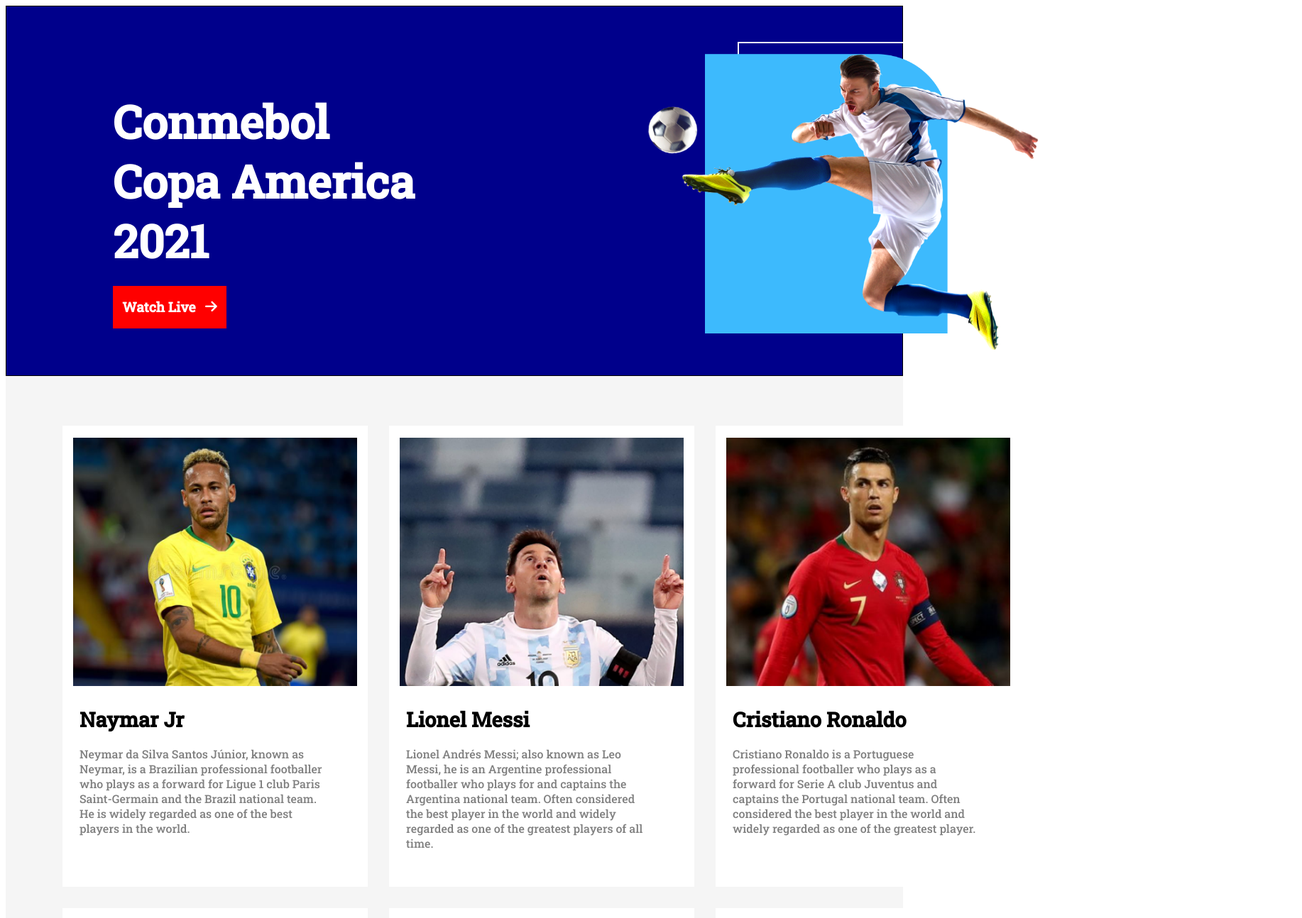
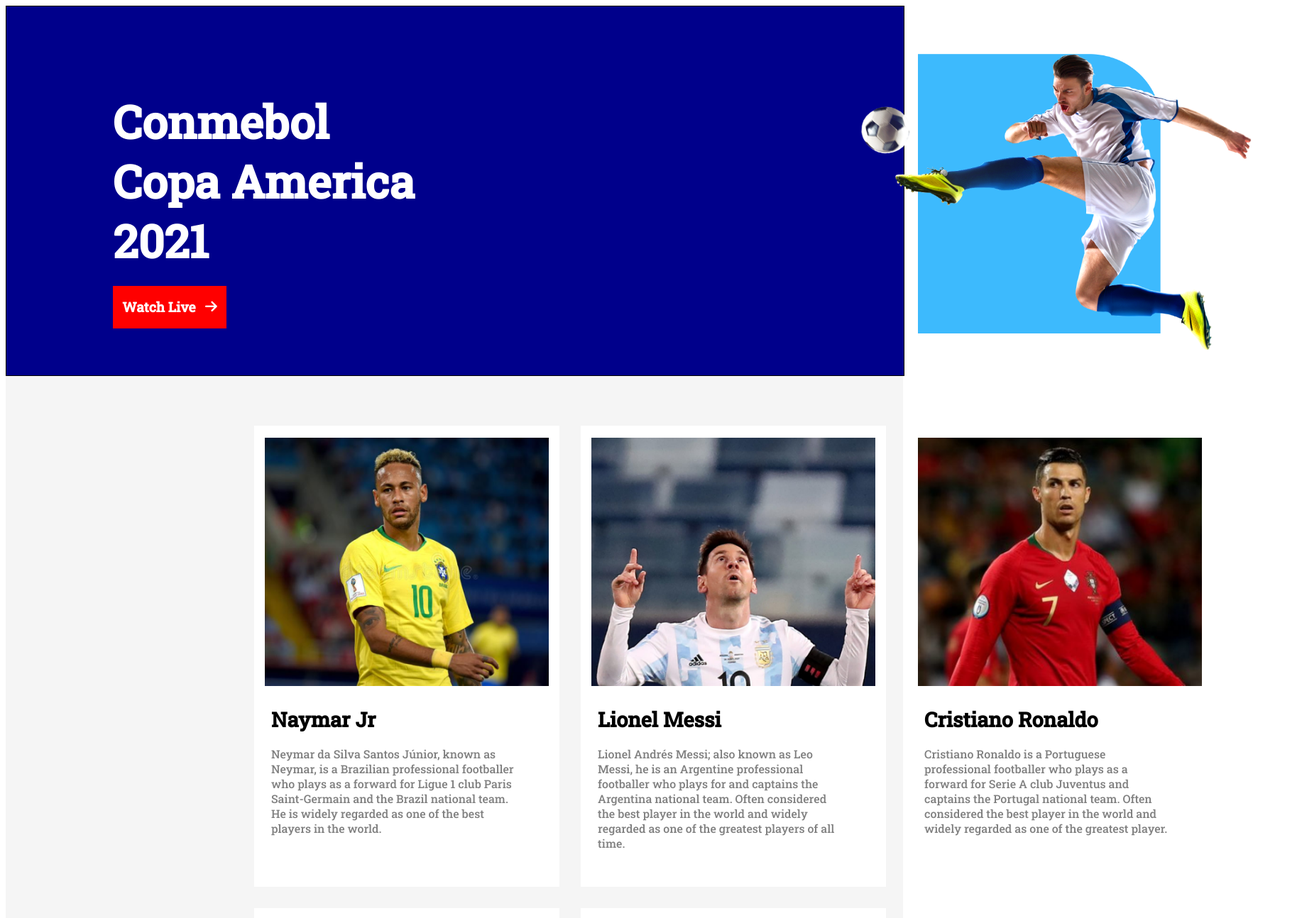
Before and after one commit to MominulHaque8/responsive-football, a plain HTML site: page index.html in a window 1280 px wide. Shown: the top 1294 px of the page at 71% size, 1834 px wide, since content can reach past the window. Drawn offline with Linux system fonts and the light colour scheme.

Commit message:
first commit

```diff
--- a/styles/style.css
+++ b/styles/style.css
@@ -12,8 +12,8 @@ font-family: 'Roboto Slab', serif;
 
 .banner{
 display: grid;
-grid-template-columns: 900px auto;
-/* width: 100%; */
+grid-template-columns: 1200px auto;
+width: 100%;
 height: 520px;
 background-color:darkblue;
 border: 1px solid;
@@ -25,15 +25,18 @@ color: white;
 margin-top: 120px;
 margin-left: 150px;
 }
+
 .player{
 width: 556px;
 height: 438px;
 margin-top: 50px;
 }
+
 .banner:hover .player {
 transform: rotate(60dge);
 transform-origin: bottom left;
 }
+
 .watch-live{
 display: flex;
 justify-content: space-evenly;
@@ -58,7 +61,7 @@ display: grid;
 grid-template-columns: 460px 460px auto;
 grid-row-gap: 30px;
 padding-top: 70px;
-padding-left: 80px;
+padding-left: 350px;
 }
 
 .player-blog{
```
